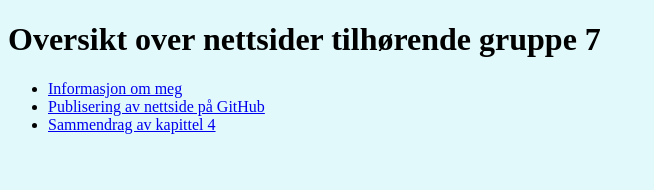
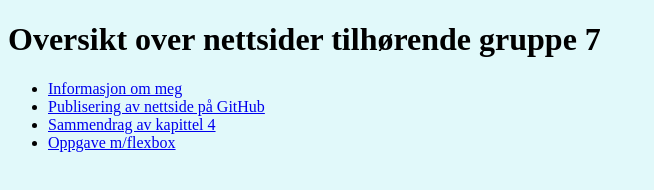
Before and after one commit to BirkBoris/Oversikt-over-nettsider-tilh-rende-gruppe-7, a plain HTML site: page index.html in a window 1280 px wide. Shown: the whole page, without its empty margins (0-654 px from the left). Drawn offline with Linux system fonts and the light colour scheme.

Commit message:
Update index.html

```diff
--- a/index.html
+++ b/index.html
@@ -15,6 +15,7 @@ background-color: #E1F9FA
         <li><a href="https://birkboris.github.io/Birks-nettside/">Informasjon om meg</a></li>
         <li><a href="https://birkboris.github.io/Publisere-nettside-paa-GitHub/">Publisering av nettside på GitHub</a></li>
         <li><a href="https://birkboris.github.io/Kapittelsammendrag/">Sammendrag av kapittel 4</a></li>
+        <li><a href="https://birkboris.github.io/vann/">Oppgave m/flexbox</a></li>
       </ul>
   </div>
 </body>
```
